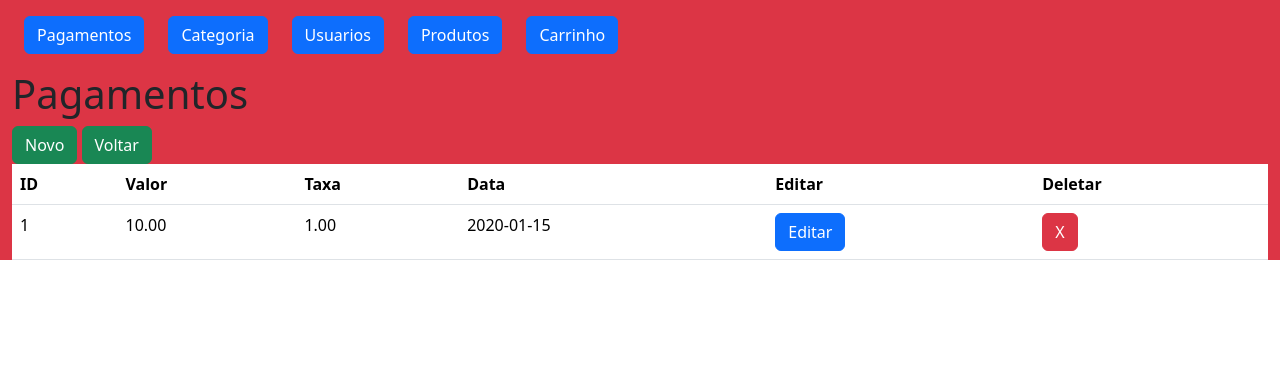
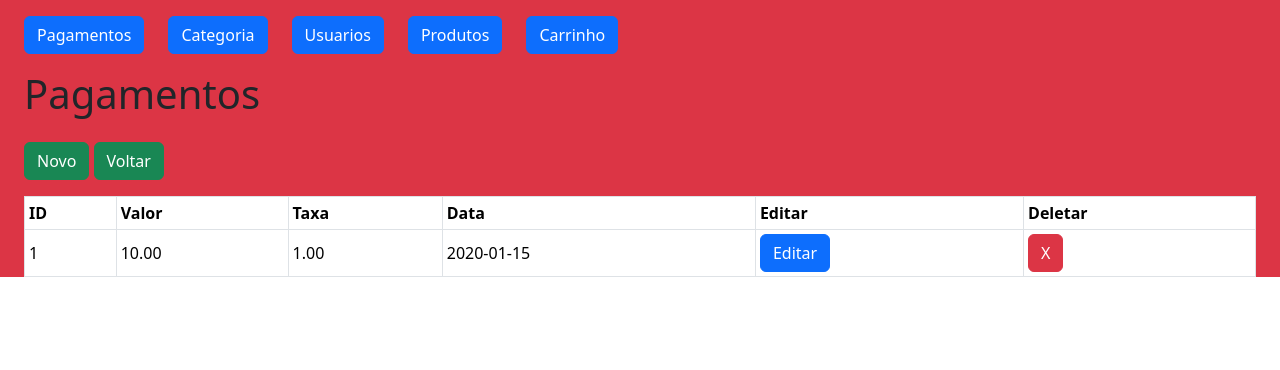
Before and after one commit to henriquenunes-teste/default, a PHP site: page /saborLoja/pagamento/listar in a window 1280 px wide. Shown: the top 370 px of the page. Run offline with PHP 8.4, Linux system fonts and the light colour scheme; tables that the repository leaves empty hold one stand-in row (values such as "Sample post"); some libraries are stand-ins or nearby versions.

Commit message:
Update listagem-pagamento.php

```diff
--- a/view/pagamento/listagem-pagamento.php
+++ b/view/pagamento/listagem-pagamento.php
@@ -1,7 +1,9 @@
-    <h1>Pagamentos</h1>
+<div class="container-fluid">
+    <h1 class="pb-3">Pagamentos</h1>
     <a href="<?php echo APP.'/pagamento/novo'?>" class="btn btn-success">Novo</a>
     <a href="<?php echo APP."/"; ?>" class="btn btn-success">Voltar</a>
-    <table class="table">
+    <div class="pt-3">
+        <table class="table table-bordered table table-sm table align-middle">
             <thead>
                 <tr>
                     <th scope="col">ID</th>
@@ -26,7 +28,8 @@
                             </tr>
                         ";
                     }
-
                 ?>
             </tbody>
         </table>
+    </div>
+</div>
```
Lines whose indentation alone changed are shown as unchanged.
